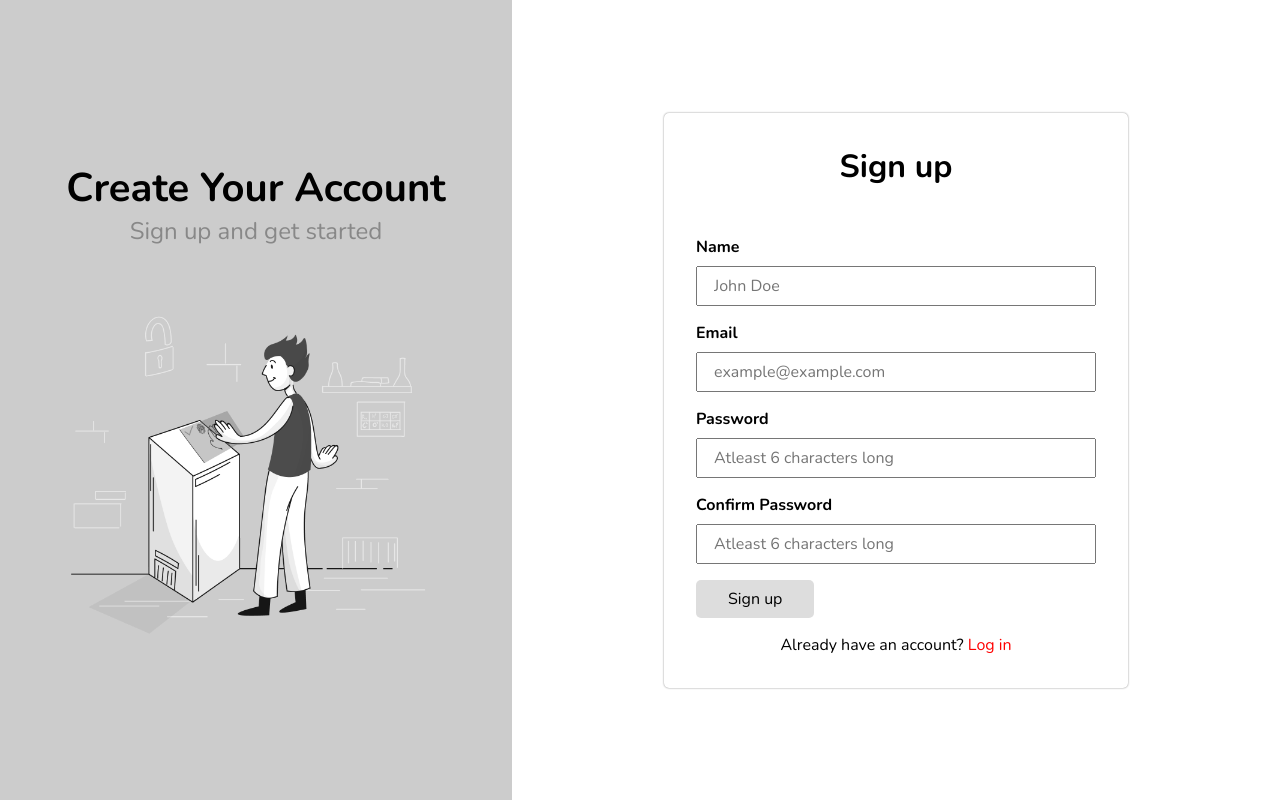
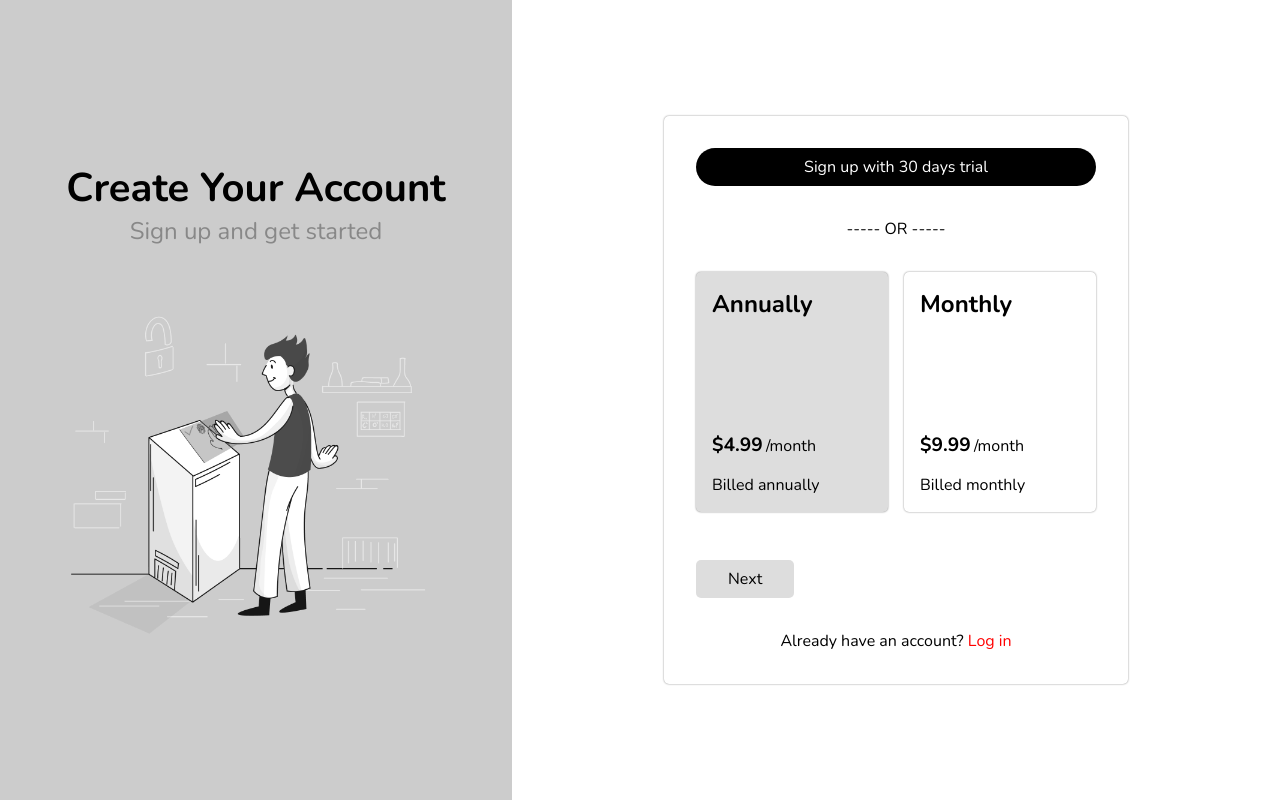
Before and after one commit to AbePlays/Footballio, a Vue app: page /auth in a window 1280 px wide. Both pictures are taken after a click on the link "Sign up". Built offline with nearby package versions, Linux system fonts and the light colour scheme.

Commit message:
Forms Ready

```diff
--- a/src/components/auth/Signup.vue
+++ b/src/components/auth/Signup.vue
@@ -1,6 +1,7 @@
 <template>
   <div class="form">
-    <h1>Sign up</h1>
+    <div class="container" v-if="showForm">
+      <img src="../../assets/back.svg" alt="back-button" @click="switchForm" />
       <form>
         <div class="form-control">
           <label for="name">Name</label>
@@ -28,16 +29,31 @@
         </div>
         <button type="submit">Sign up</button>
       </form>
+    </div>
+    <subscription v-else @switchToForm="switchForm"></subscription>
     <p>Already have an account?<a href="#" @click="switchAuth"> Log in</a></p>
   </div>
 </template>
 
 <script>
+import Subscription from "./Subscription.vue";
+
 export default {
+  components: {
+    Subscription
+  },
+  data() {
+    return {
+      showForm: false
+    };
+  },
   emits: ["switch"],
   methods: {
     switchAuth() {
       this.$emit("switch");
+    },
+    switchForm() {
+      this.showForm = !this.showForm;
     }
   }
 };
@@ -49,6 +65,12 @@ export default {
   padding: 2rem;
   border-radius: 5px;
   box-shadow: 0 0 2px grey;
+
+  img {
+    width: 2rem;
+    margin-bottom: 1rem;
+    cursor: pointer;
+  }
 
   h1 {
     font-size: 2rem;
--- /dev/null
+++ b/src/components/auth/Subscription.vue
@@ -0,0 +1,107 @@
+<template>
+  <div class="container">
+    <div class="trial">
+      <p @click="goToForm">Sign up with 30 days trial</p>
+    </div>
+    <p>----- OR -----</p>
+    <div class="subs">
+      <card
+        :money="`$4.99`"
+        :duration="`Annually`"
+        id="annually"
+        class="active"
+        @click="switchClasses"
+      ></card>
+      <card
+        :money="`$9.99`"
+        :duration="`Monthly`"
+        id="monthly"
+        @click="switchClasses"
+      ></card>
+    </div>
+
+    <button @click="goToForm">Next</button>
+  </div>
+</template>
+
+<script>
+import Card from "./SubscriptionCard.vue";
+
+export default {
+  emits: ["switch-to-form"],
+  components: {
+    Card
+  },
+  data() {
+    return {
+      activeSub: "annually"
+    };
+  },
+  methods: {
+    switchClasses(event) {
+      this.clearClasses();
+      event.target.classList.add("active");
+    },
+    clearClasses() {
+      const annualCard = document.getElementById("annually");
+      const monthCard = document.getElementById("monthly");
+      annualCard.classList.remove("active");
+      monthCard.classList.remove("active");
+    },
+    goToForm() {
+      this.$emit("switch-to-form");
+    }
+  }
+};
+</script>
+
+<style lang="scss" scoped>
+.container {
+  display: flex;
+  flex-direction: column;
+  gap: 2rem 0;
+  margin-bottom: 1rem;
+  .trial {
+    padding: 0.5rem 0;
+    width: 25rem;
+    border-radius: 40px;
+    background-color: black;
+    color: white;
+    text-align: center;
+    cursor: pointer;
+    transition: background-color 300ms ease-in-out;
+
+    &:hover {
+      background-color: #555;
+    }
+  }
+
+  p {
+    text-align: center;
+  }
+
+  .subs {
+    display: flex;
+    gap: 0 1rem;
+  }
+
+  button {
+    width: fit-content;
+    border: none;
+    padding: 0.5rem 2rem;
+    margin: 1rem 1rem 1rem 0;
+    border-radius: 5px;
+    cursor: pointer;
+    background-color: #ddd;
+    transition: background-color 200ms ease-in-out;
+
+    &:hover {
+      background-color: #ccc;
+    }
+  }
+
+  .active {
+    background-color: #ddd;
+  }
+}
+</style>
--- /dev/null
+++ b/src/components/auth/SubscriptionCard.vue
@@ -0,0 +1,55 @@
+<template>
+  <div class="card">
+    <h1>{{ duration }}</h1>
+    <div class="bottom">
+      <div class="up">
+        <h1>{{ money }}</h1>
+        <p>/month</p>
+      </div>
+      <div class="down">
+        <p>Billed {{ duration.toLowerCase() }}</p>
+      </div>
+    </div>
+  </div>
+</template>
+
+<script>
+export default {
+  props: ["money", "duration", "features"]
+};
+</script>
+
+<style lang="scss" scoped>
+.card {
+  flex: 1;
+  display: flex;
+  flex-direction: column;
+  justify-content: space-between;
+  border-radius: 5px;
+  height: 15rem;
+  padding: 1rem;
+  box-shadow: 0 0 2px grey;
+  cursor: pointer;
+
+  &:hover {
+    box-shadow: 0 0 8px grey;
+  }
+
+  h1 {
+    font-size: 1.5rem;
+  }
+
+  .bottom {
+    .up {
+      display: flex;
+      align-items: baseline;
+      margin-bottom: 1rem;
+
+      h1 {
+        font-size: 1.2rem;
+        margin-right: 0.2rem;
+      }
+    }
+  }
+}
+</style>
```
Also changed, not shown: src/assets/back.svg (added). Lines whose indentation alone changed are shown as unchanged.
